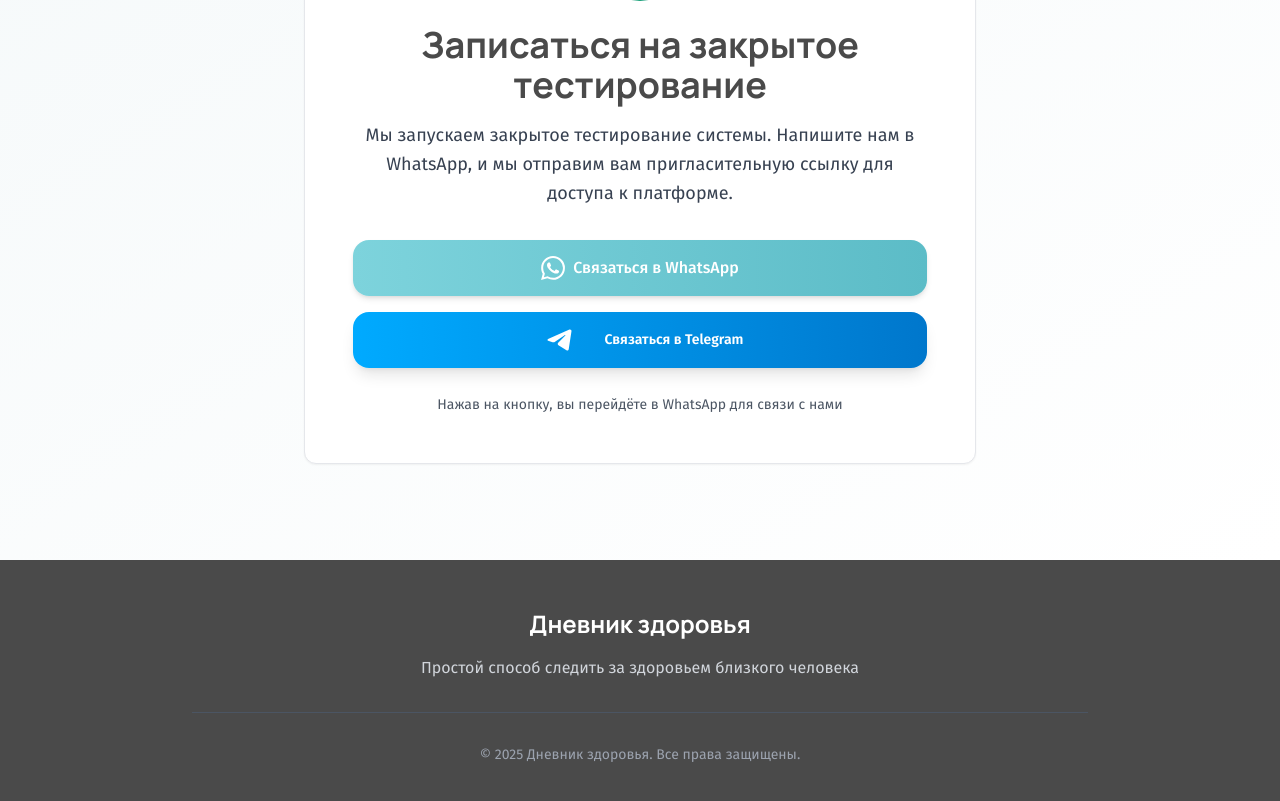
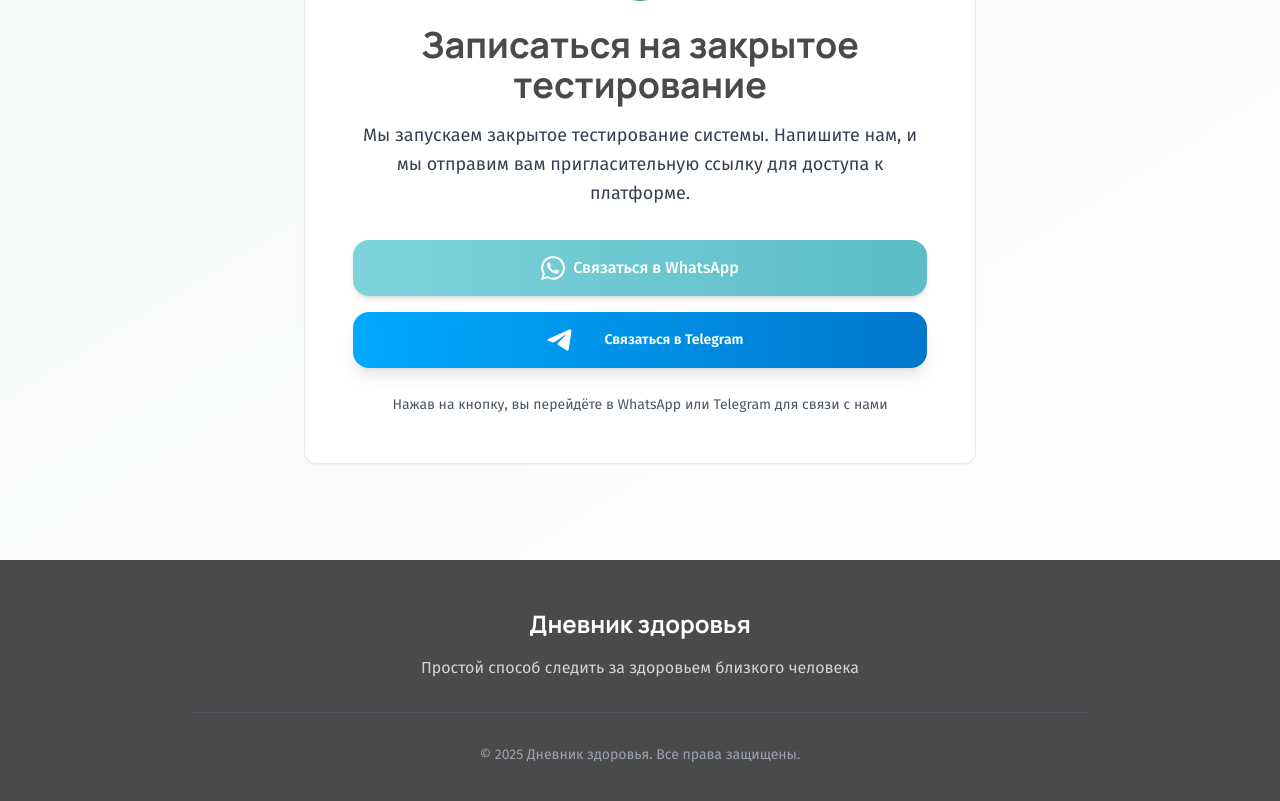
Before and after one commit to zaasglg/healapp, a React (Vite) app: page / in a window 1280 px wide. Shown: the part 3940-4741 px from the top of the page. Built offline with nearby package versions, Linux system fonts and the light colour scheme; no server answers.

Commit message:
Fix text

```diff
--- a/src/pages/LandingPage.tsx
+++ b/src/pages/LandingPage.tsx
@@ -387,7 +387,7 @@
                 </h2>
                 <p className="text-lg text-gray-700 font-sans mb-8 leading-relaxed">
                   Мы запускаем закрытое тестирование системы.
-                  Напишите нам в WhatsApp, и мы отправим вам пригласительную ссылку для доступа к платформе.
+                  Напишите нам, и мы отправим вам пригласительную ссылку для доступа к платформе.
                 </p>
               </div>
 
@@ -418,7 +418,7 @@
               </a>
 
               <p className="mt-6 text-sm text-gray-600 font-sans">
-                Нажав на кнопку, вы перейдёте в WhatsApp для связи с нами
+                Нажав на кнопку, вы перейдёте в WhatsApp или Telegram для связи с нами
               </p>
             </Card>
           </div>
```
Also changed, not shown: 2 other files (tests, documents, lock files or other folders).
